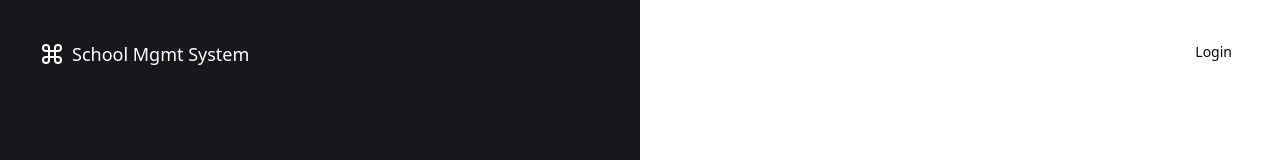
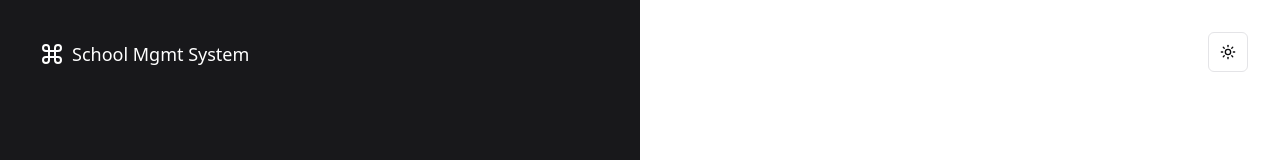
Before and after one commit to Prakash-Banjade/sms-frontend, a React (Vite) app: page / in a window 1280 px wide. Shown: the top 160 px of the page. Built offline with nearby package versions, Linux system fonts and the light colour scheme.

Commit message:
add theme toggle

```diff
--- a/src/apps/public/pages/login.page.tsx
+++ b/src/apps/public/pages/login.page.tsx
@@ -1,22 +1,14 @@
-import { buttonVariants } from "@/components/ui/button"
-import { cn } from "@/lib/utils"
-import { Link } from "react-router-dom"
 import { LoginForm } from "../components/login-page/login-form"
+import { ThemeToggleBtn } from "@/components/theme-toggle"
 
 type Props = {}
 
 export default function LoginPage({ }: Props) {
   return (
     <div className="relative min-h-screen flex-col items-center justify-center md:grid lg:max-w-none lg:grid-cols-2 lg:px-0 min-w-full">
-      <Link
-        to="/examples/authentication"
-        className={cn(
-          buttonVariants({ variant: "ghost" }),
-          "absolute right-4 top-4 md:right-8 md:top-8"
-        )}
-      >
-        Login
-      </Link>
+      <div className="absolute right-4 top-4 md:right-8 md:top-8">
+        <ThemeToggleBtn />
+      </div>
       <div className="relative hidden h-full flex-col bg-muted p-10 text-white dark:border-r lg:flex">
         <div className="absolute inset-0 bg-zinc-900" />
         <div className="relative z-20 flex items-center text-lg font-medium">
```
